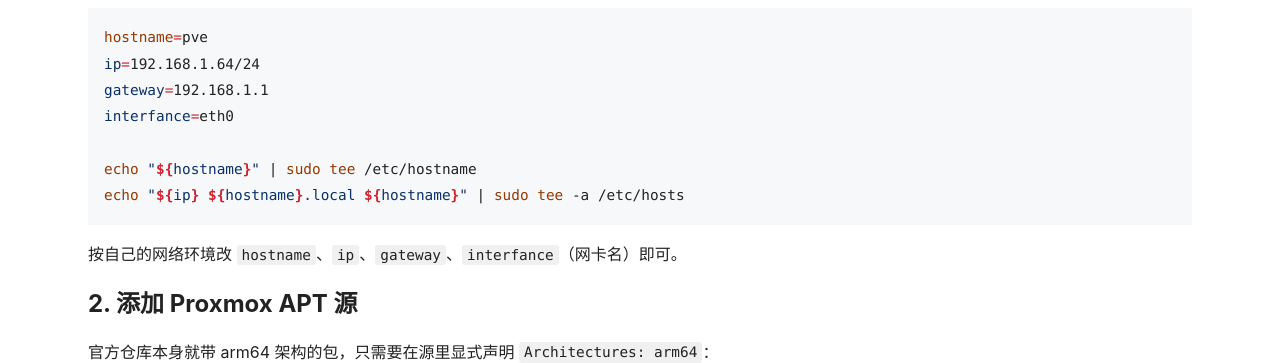
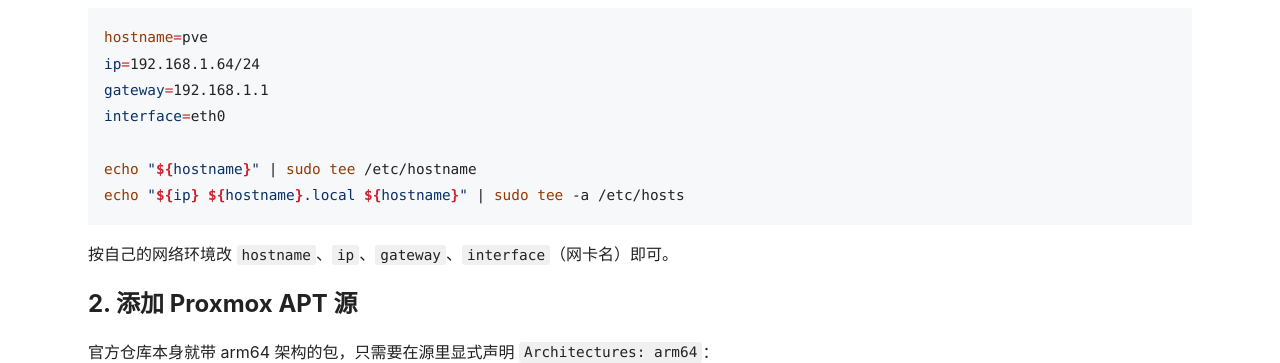
Before and after one commit to travislee89/travislee89.github.io, a Jekyll site: the page built from docs/_posts/2026-08-12-proxmox-arm64-sbc.md, in a window 1280 px wide and 1400 px high, scrolled down 496 px. Shown: the part 152-515 px from the top of the window. Built offline with Jekyll 4.4.1, drawn with Linux system fonts in a browser that asks for light colours; some of the changed text lies outside the part shown.

Commit message:
Fix type

````diff
--- a/docs/_posts/2026-08-12-proxmox-arm64-sbc.md
+++ b/docs/_posts/2026-08-12-proxmox-arm64-sbc.md
@@ -26,13 +26,13 @@ Proxmox VE 官方已经提供 ARM64 支持，但官方的安装流程是基于 U
 hostname=pve
 ip=192.168.1.64/24
 gateway=192.168.1.1
-interfance=eth0
+interface=eth0
 
 echo "${hostname}" | sudo tee /etc/hostname
 echo "${ip} ${hostname}.local ${hostname}" | sudo tee -a /etc/hosts
 ```
 
-按自己的网络环境改 `hostname`、`ip`、`gateway`、`interfance`（网卡名）即可。
+按自己的网络环境改 `hostname`、`ip`、`gateway`、`interface`（网卡名）即可。
 
 ## 2. 添加 Proxmox APT 源
 
@@ -78,7 +78,7 @@ echo "
 auto lo
 iface lo inet loopback
 
-iface ${interfance} inet manual
+iface ${interface} inet manual
 
 auto vmbr0
 iface vmbr0 inet static
@@ -86,7 +86,7 @@ iface vmbr0 inet static
     gateway ${gateway}
     dns-nameservers ${gateway}
     dns-search local
-    bridge-ports ${interfance}
+    bridge-ports ${interface}
     bridge-stp off
     bridge-fd 0
     bridge-vlan-aware yes
````
Also changed, not shown: docs/_posts/2026-08-12-proxmox-arm64-sbc-en.md (+4 -4 lines).
